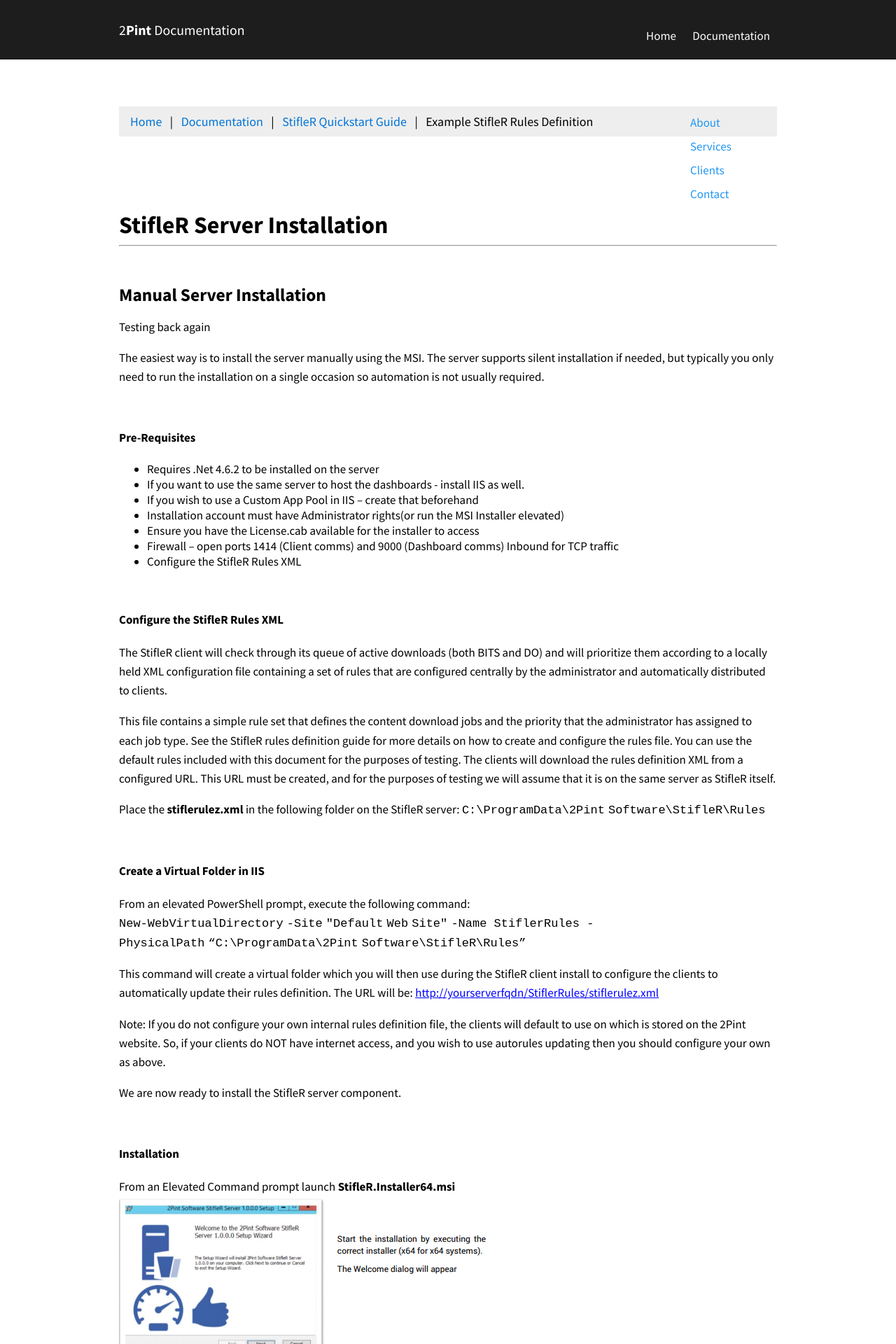
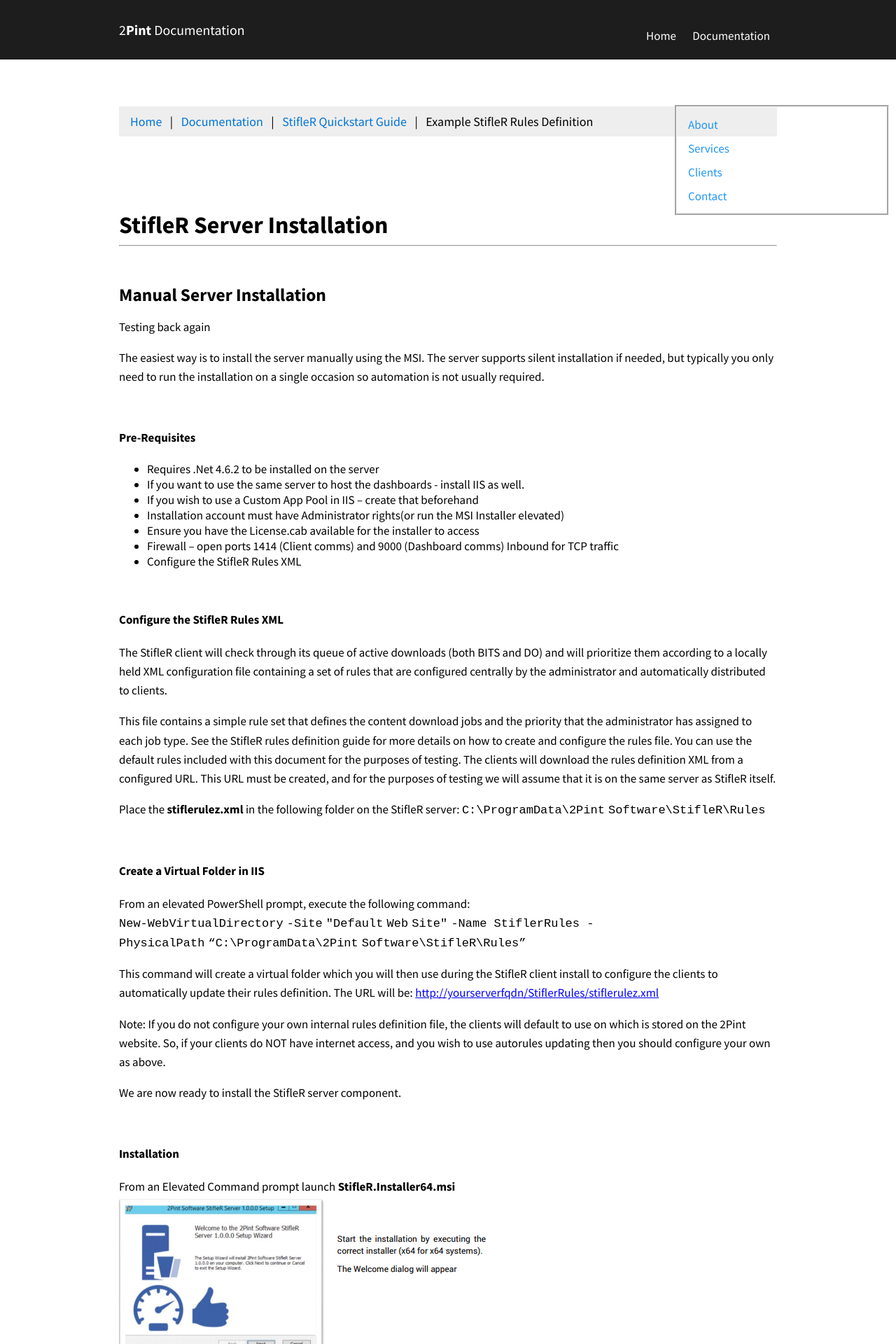
Before and after one commit to RoseSmithTest/2PintTest.github.io, a Jekyll site: the page built from docs/testfile.html, in a window 1280 px wide. Shown: the top 1920 px of the page at 70% size. Built offline with Jekyll 4.4.1, drawn with Linux system fonts in a browser that asks for light colours.

Commit message:
Update style.css

```diff
--- a/css/style.css
+++ b/css/style.css
@@ -201,8 +201,8 @@ ul.breadcrumb li a:hover {
   right: 10px;
   overflow-x: hidden;
   padding: 8px 0;
-  /*border-style: groove;
-  border-color: #F8F8F8;*/
+  border-style: groove;
+  border-color: #F8F8F8;
 }
 
 .sidenav a {
```
